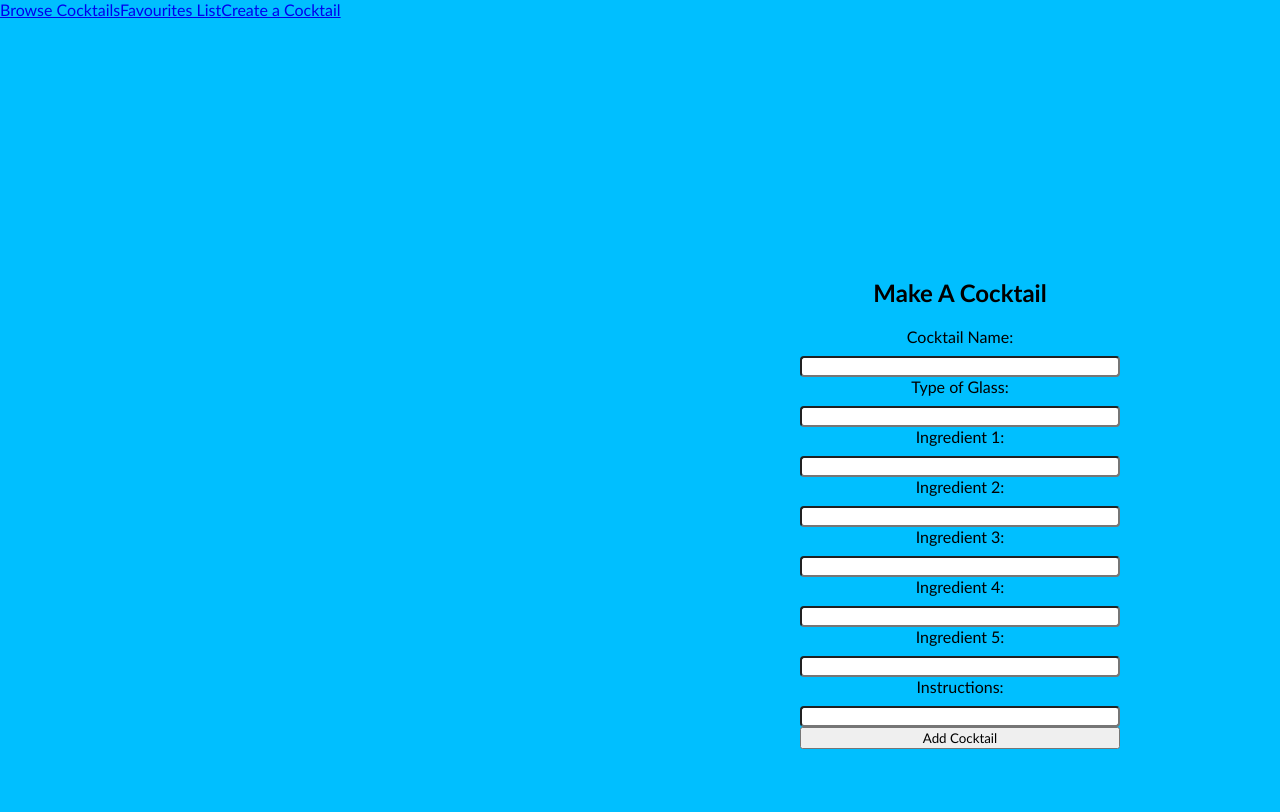
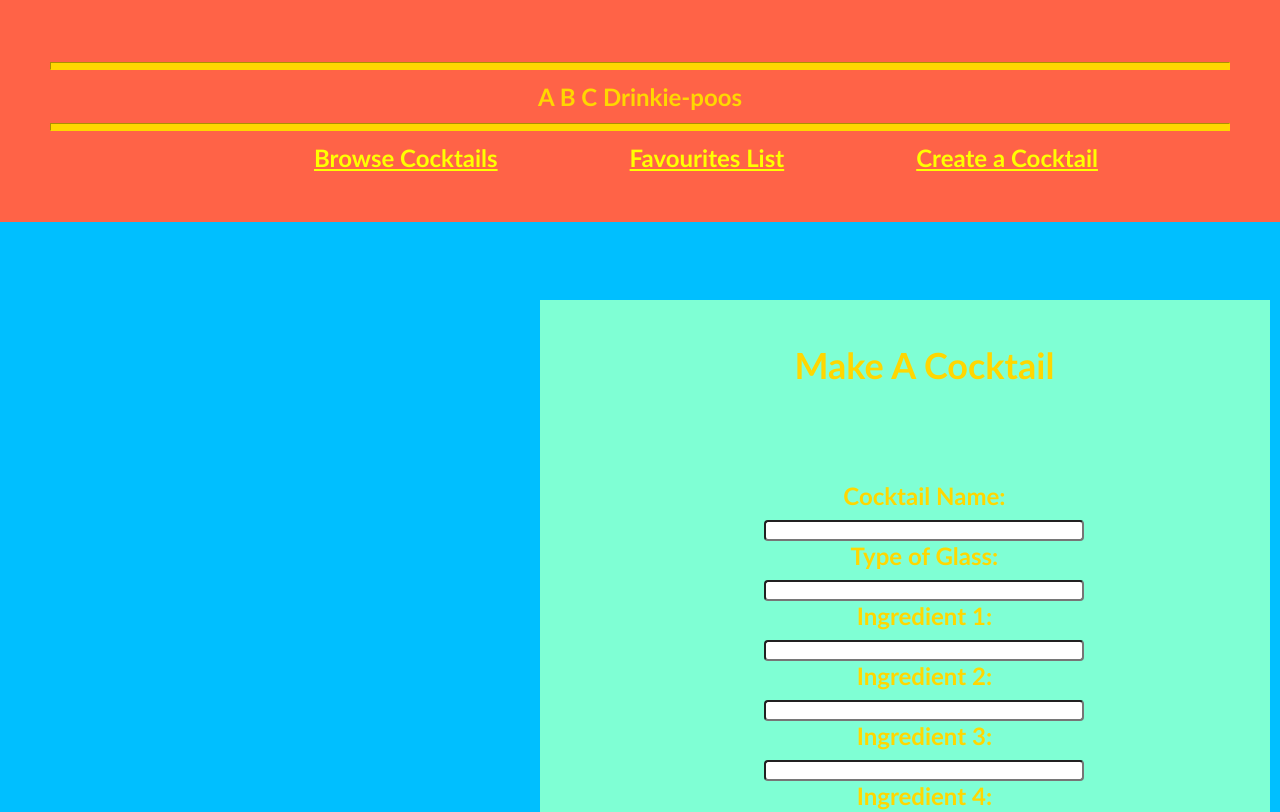
Before and after one commit to LDotey/cocktail-app, a React (Create React App) app: page /form in a window 1280 px wide. Shown: the top 812 px of the page. Built offline with nearby package versions, Linux system fonts and the light colour scheme; data requests are answered from the project's data file.

Commit message:
routes active

```diff
--- a/src/App.css
+++ b/src/App.css
@@ -1,6 +1,15 @@
 body{
   font-family: 'Gill Sans', 'Gill Sans MT', 'Calibri', 'Trebuchet MS', sans-serif;
   background-color: deepskyblue;
+}
+
+.header {
+  display:flex;
+  justify-content: space-evenly;
+}
+
+.link {
+  color: yellow
 }
 
 .App {
@@ -8,7 +17,7 @@ body{
   padding: 50px;
   font-weight: bold;
   font-kerning: 100;
-  color: lightpink;
+  color: gold;
   font-size: x-large;
   background-color: tomato;
 }
@@ -17,13 +26,13 @@ body{
   display: flex;
   text-align: left;
   font-size: larger;
-
+  color:forestgreen;
   font-weight:100;
   width: 50%;
   height:100%;
   background-color: lightgreen;
-  position:absolute;
-  /* top: 257.75px; left: 0; */
+  position:fixed;
+  top: 280px; left: 0;
 
 }
 .style{
@@ -35,6 +44,7 @@ body{
 .favourites-view {
   display: flex-end;
   text-align: right;
+  color:blue;
   gap: 10px;
   display: flex;
   flex-direction: column;
@@ -59,6 +69,8 @@ body{
 
 .detail-view-content {
   background: pink;
+  color:black;
+  font-size: large;
   padding: 20px;
   border-radius: 5px;
   max-width: 400px;
@@ -68,13 +80,15 @@ body{
 
 
 .form-view {
+  background-color: aquamarine;
   display: flex;
   text-align: center;
   flex-direction: column;
   width: 50%;
-  padding-left: 25%;
-  position:absolute;
-  top: 257.75px; right: 0;
+  padding-left: 5%;
+  padding-top: 1%;
+  position: absolute;
+  top: 300px; right: 10px;
 
 }
 
@@ -85,8 +99,8 @@ section {
   flex-direction: column;
   width: 50%;
   padding-left: 25%;
-  /* padding-right: 2%;
-  padding-top: 10%;  */
+  padding-right: 2%;
+  padding-top: 10%;
 
 
 }
--- a/src/App.js
+++ b/src/App.js
@@ -4,12 +4,14 @@ import CocktailList from './CocktailList';
 import './App.css';
 import FavouritesList from './FavouritesList';
 import CocktailForm from './CocktailForm';
-import { Outlet } from 'react-router-dom';
+import { Routes, Route } from 'react-router-dom';
 
 function App() {
   const [drinks, setDrinks] = useState([])
   const [showFavourites, setShowFavourites] = useState(false)
   const [showForm, setShowForm] = useState()
+
+  console.log(drinks)
 
 
   function toggleForm () {
@@ -20,20 +22,52 @@ function App() {
     setShowFavourites (prevShowFavourites => !prevShowFavourites)
   }
 
+
+
   useEffect(() => {
     fetch("http://localhost:3000/drinks")
     .then((resp) => resp.json())
     .then((data) => setDrinks(data))
+    .catch((error) => console.error('Error fetching drinks:', error));
 
+    console.log(drinks)
   }, [])
 
   return (
-    <>
-    <header>
-      <NavBar/>
-    </header>
-    <Outlet/>
-    </>
+
+    <div className="App">
+      <header>
+      <hr className='style'/>A B C Drinkie-poos<hr className='style'/>
+        <NavBar
+          onFavouritesClick={toggleFavourites}
+          onFormClick={toggleForm}
+        />
+      </header>
+      <Routes>
+        <Route path="/cocktails" element={<CocktailList drinks={drinks} setDrinks={setDrinks} />} />
+        <Route path="/favourites" element={<FavouritesList drinks={drinks} />} />
+        <Route path="/form" element={<CocktailForm drinks={drinks} setDrinks={setDrinks} />} />
+      </Routes>
+    </div>
+  );
+}
+
+export default App;
+
+
+
+
+
+
+
+  // return (
+  //   <>
+  //   <header>
+  //     <NavBar/>
+  //   </header>
+  //   <Outlet context={drinks}/>
+
+  //   </>
 
     // <div >
     //   <NavBar
@@ -46,7 +80,7 @@ function App() {
     //   {showFavourites && <FavouritesList drinks={drinks}/>}
     //   {showForm && <CocktailForm drinks={drinks} setDrinks={setDrinks}/>}
     // </div>
-  );
-}
+//   );
+// }
 
-export default App;
+// export default App;
--- a/src/CocktailItem.js
+++ b/src/CocktailItem.js
@@ -1,7 +1,6 @@
 import React from "react";
 
 function CocktailItem ({drink, onClick}) {
-    // const {id, Drink, Category, Glass} = drinks;
 
 
 return (
--- a/src/NavBar.js
+++ b/src/NavBar.js
@@ -3,19 +3,21 @@ import { NavLink } from "react-router-dom";
 
 function NavBar ({onFavouritesClick, onFormClick}) {
     return (
-        <nav>
+
+        <nav className="header">
             <NavLink
-            to="/"
-            ></NavLink>
+            to="/" exact
+            > </NavLink>
+
             <NavLink
             to="/cocktails"
-            > Browse Cocktails</NavLink>
+            className="link"> Browse Cocktails</NavLink>
             <NavLink
             to="/favourites"
-            >Favourites List</NavLink>
+            className="link">Favourites List</NavLink>
             <NavLink
             to="/form"
-            >Create a Cocktail</NavLink>
+            className="link">Create a Cocktail</NavLink>
 
         </nav>
 
```
Also changed, not shown: src/CocktailList.js (+17 -1 lines).
